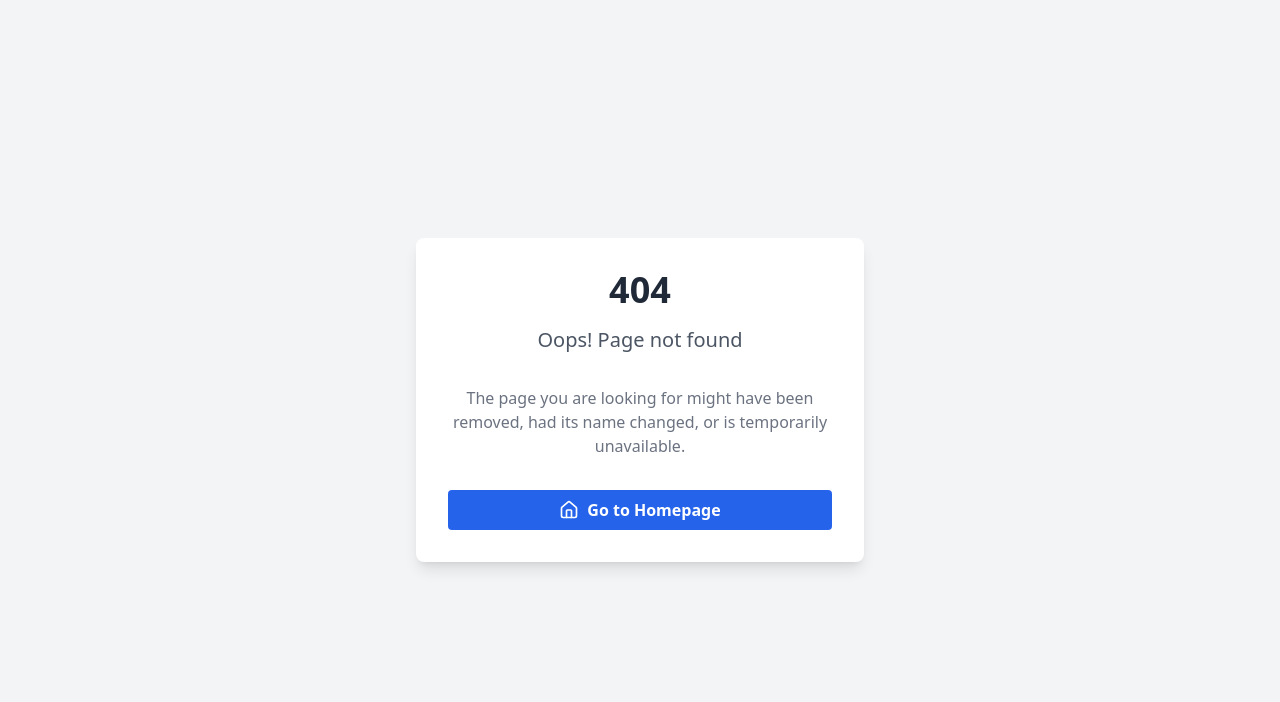
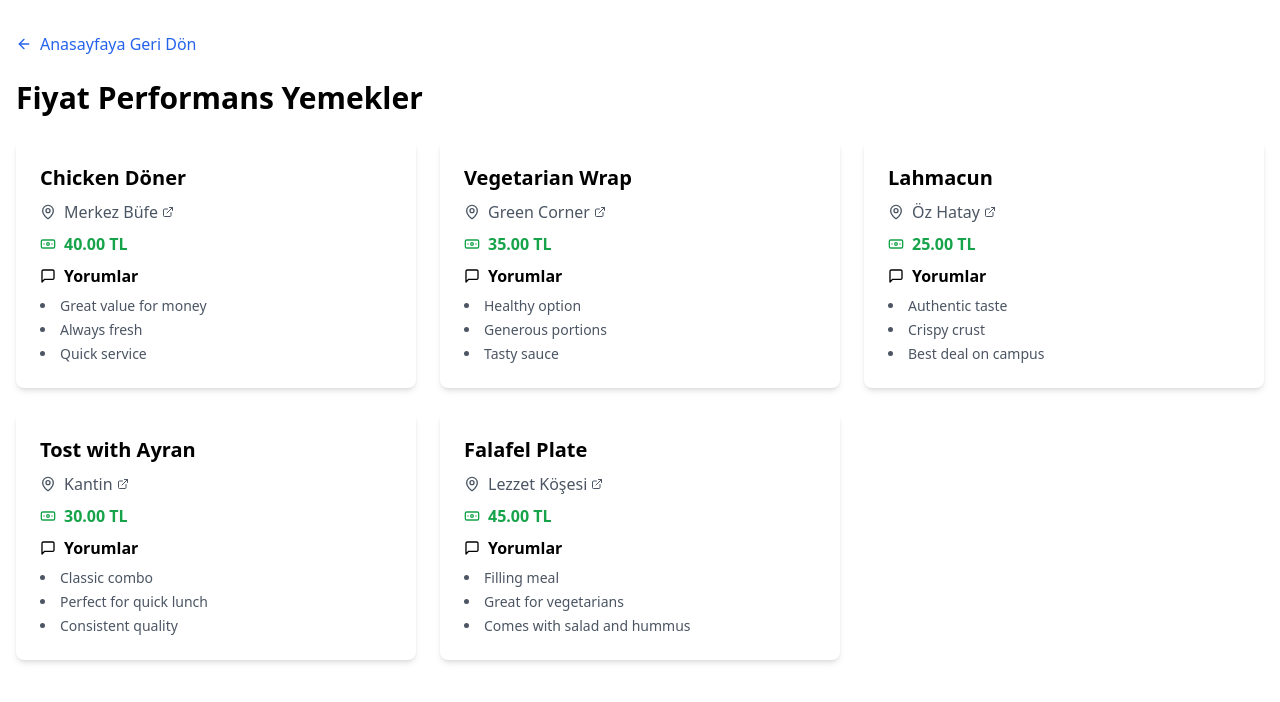
Before and after one commit to atasoya/emu-guide, a Next.js app: page /fp-yemekler in a window 1280 px wide. Before the commit this address had no page. Shown: the top 702 px of the page. Built offline with nearby package versions, Linux system fonts and the light colour scheme.

Commit message:
Add price perfoamance foods

```diff
--- /dev/null
+++ b/src/app/fp-yemekler/page.tsx
@@ -0,0 +1,102 @@
+import Link from 'next/link'
+import { ArrowLeft, MapPin, Banknote, MessageSquare, ExternalLink } from 'lucide-react'
+
+interface PPFood {
+  id: number
+  name: string
+  place: string
+  googleMapsUrl: string
+  price: number
+  comments: string[]
+}
+
+const ppFoods: PPFood[] = [
+  {
+    id: 1,
+    name: "Chicken Döner",
+    place: "Merkez Büfe",
+    googleMapsUrl: "https://goo.gl/maps/example1",
+    price: 40,
+    comments: ["Great value for money", "Always fresh", "Quick service"]
+  },
+  {
+    id: 2,
+    name: "Vegetarian Wrap",
+    place: "Green Corner",
+    googleMapsUrl: "https://goo.gl/maps/example2",
+    price: 35,
+    comments: ["Healthy option", "Generous portions", "Tasty sauce"]
+  },
+  {
+    id: 3,
+    name: "Lahmacun",
+    place: "Öz Hatay",
+    googleMapsUrl: "https://goo.gl/maps/example3",
+    price: 25,
+    comments: ["Authentic taste", "Crispy crust", "Best deal on campus"]
+  },
+  {
+    id: 4,
+    name: "Tost with Ayran",
+    place: "Kantin",
+    googleMapsUrl: "https://goo.gl/maps/example4",
+    price: 30,
+    comments: ["Classic combo", "Perfect for quick lunch", "Consistent quality"]
+  },
+  {
+    id: 5,
+    name: "Falafel Plate",
+    place: "Lezzet Köşesi",
+    googleMapsUrl: "https://goo.gl/maps/example5",
+    price: 45,
+    comments: ["Filling meal", "Great for vegetarians", "Comes with salad and hummus"]
+  }
+]
+
+export default function page() {
+  return (
+    <div className="container mx-auto px-4 py-8">
+      <Link href="/" className="inline-flex items-center mb-6 text-blue-600 hover:text-blue-800">
+        <ArrowLeft className="w-4 h-4 mr-2" />
+        Anasayfaya Geri Dön
+      </Link>
+      <h1 className="text-3xl font-bold mb-6">Fiyat Performans Yemekler</h1>
+      <div className="grid grid-cols-1 md:grid-cols-2 lg:grid-cols-3 gap-6">
+        {ppFoods.map((food) => (
+          <div key={food.id} className="bg-white rounded-lg shadow-md p-6">
+            <h2 className="text-xl font-semibold mb-2">{food.name}</h2>
+            <div className="space-y-2">
+              <p className="flex items-center text-gray-600">
+                <MapPin className="w-4 h-4 mr-2" />
+                <a
+                  href={food.googleMapsUrl}
+                  target="_blank"
+                  rel="noopener noreferrer"
+                  className="hover:underline flex items-center"
+                >
+                  {food.place}
+                  <ExternalLink className="w-3 h-3 ml-1" />
+                </a>
+              </p>
+              <p className="flex items-center text-green-600 font-semibold">
+                <Banknote className="w-4 h-4 mr-2" />
+                {food.price.toFixed(2)} TL
+              </p>
+              <div className="mt-4">
+                <h3 className="font-semibold flex items-center mb-2">
+                  <MessageSquare className="w-4 h-4 mr-2" />
+                  Yorumlar
+                </h3>
+                <ul className="list-disc list-inside space-y-1">
+                  {food.comments.map((comment, index) => (
+                    <li key={index} className="text-sm text-gray-600">{comment}</li>
+                  ))}
+                </ul>
+              </div>
+            </div>
+          </div>
+        ))}
+      </div>
+    </div>
+  )
+}
--- /dev/null
+++ b/src/app/pp-foods/page.tsx
@@ -0,0 +1,102 @@
+import Link from 'next/link'
+import { ArrowLeft, MapPin, Banknote, MessageSquare, ExternalLink } from 'lucide-react'
+
+interface PPFood {
+  id: number
+  name: string
+  place: string
+  googleMapsUrl: string
+  price: number
+  comments: string[]
+}
+
+const ppFoods: PPFood[] = [
+  {
+    id: 1,
+    name: "Chicken Döner",
+    place: "Merkez Büfe",
+    googleMapsUrl: "https://goo.gl/maps/example1",
+    price: 40,
+    comments: ["Great value for money", "Always fresh", "Quick service"]
+  },
+  {
+    id: 2,
+    name: "Vegetarian Wrap",
+    place: "Green Corner",
+    googleMapsUrl: "https://goo.gl/maps/example2",
+    price: 35,
+    comments: ["Healthy option", "Generous portions", "Tasty sauce"]
+  },
+  {
+    id: 3,
+    name: "Lahmacun",
+    place: "Öz Hatay",
+    googleMapsUrl: "https://goo.gl/maps/example3",
+    price: 25,
+    comments: ["Authentic taste", "Crispy crust", "Best deal on campus"]
+  },
+  {
+    id: 4,
+    name: "Tost with Ayran",
+    place: "Kantin",
+    googleMapsUrl: "https://goo.gl/maps/example4",
+    price: 30,
+    comments: ["Classic combo", "Perfect for quick lunch", "Consistent quality"]
+  },
+  {
+    id: 5,
+    name: "Falafel Plate",
+    place: "Lezzet Köşesi",
+    googleMapsUrl: "https://goo.gl/maps/example5",
+    price: 45,
+    comments: ["Filling meal", "Great for vegetarians", "Comes with salad and hummus"]
+  }
+]
+
+export default function page() {
+  return (
+    <div className="container mx-auto px-4 py-8">
+      <Link href="/" className="inline-flex items-center mb-6 text-blue-600 hover:text-blue-800">
+        <ArrowLeft className="w-4 h-4 mr-2" />
+        Back to Home
+      </Link>
+      <h1 className="text-3xl font-bold mb-6">Price Performance Foods</h1>
+      <div className="grid grid-cols-1 md:grid-cols-2 lg:grid-cols-3 gap-6">
+        {ppFoods.map((food) => (
+          <div key={food.id} className="bg-white rounded-lg shadow-md p-6">
+            <h2 className="text-xl font-semibold mb-2">{food.name}</h2>
+            <div className="space-y-2">
+              <p className="flex items-center text-gray-600">
+                <MapPin className="w-4 h-4 mr-2" />
+                <a
+                  href={food.googleMapsUrl}
+                  target="_blank"
+                  rel="noopener noreferrer"
+                  className="hover:underline flex items-center"
+                >
+                  {food.place}
+                  <ExternalLink className="w-3 h-3 ml-1" />
+                </a>
+              </p>
+              <p className="flex items-center text-green-600 font-semibold">
+                <Banknote className="w-4 h-4 mr-2" />
+                {food.price.toFixed(2)} TL
+              </p>
+              <div className="mt-4">
+                <h3 className="font-semibold flex items-center mb-2">
+                  <MessageSquare className="w-4 h-4 mr-2" />
+                  Comments
+                </h3>
+                <ul className="list-disc list-inside space-y-1">
+                  {food.comments.map((comment, index) => (
+                    <li key={index} className="text-sm text-gray-600">{comment}</li>
+                  ))}
+                </ul>
+              </div>
+            </div>
+          </div>
+        ))}
+      </div>
+    </div>
+  )
+}
```
